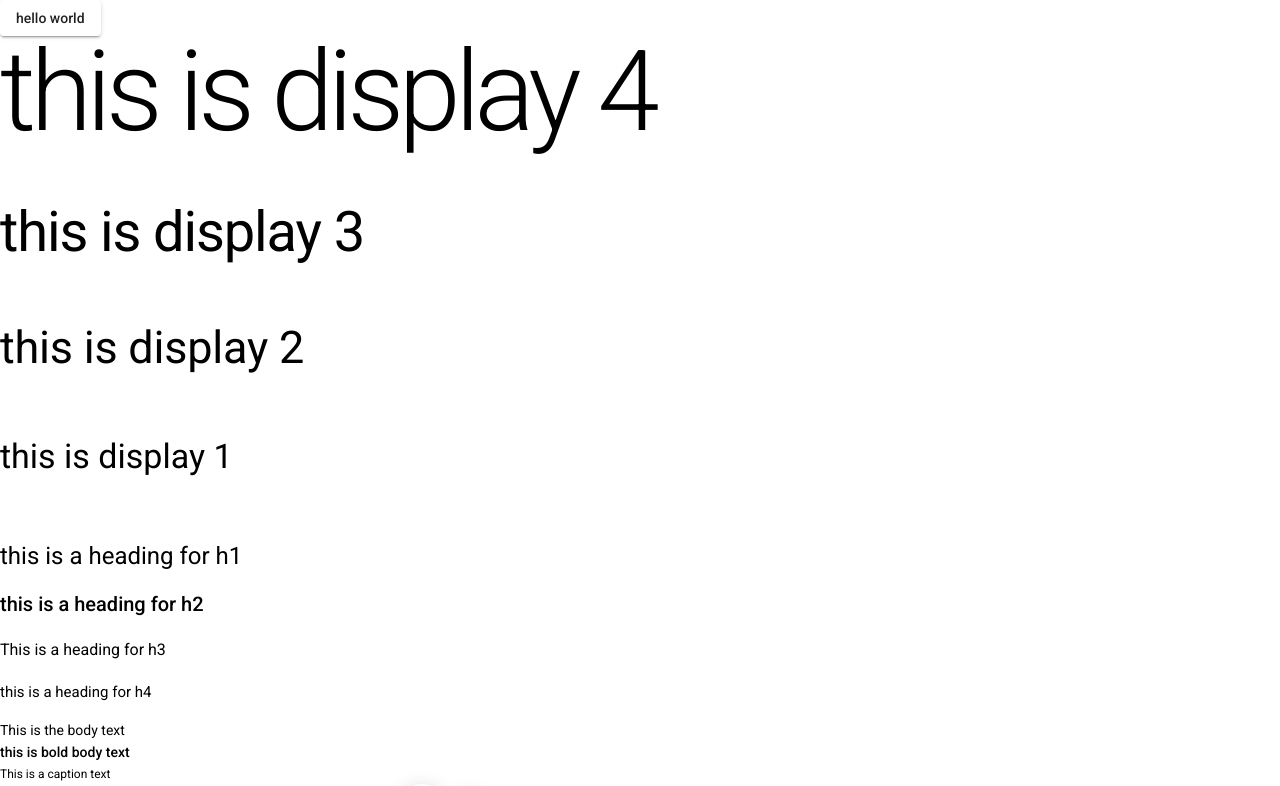
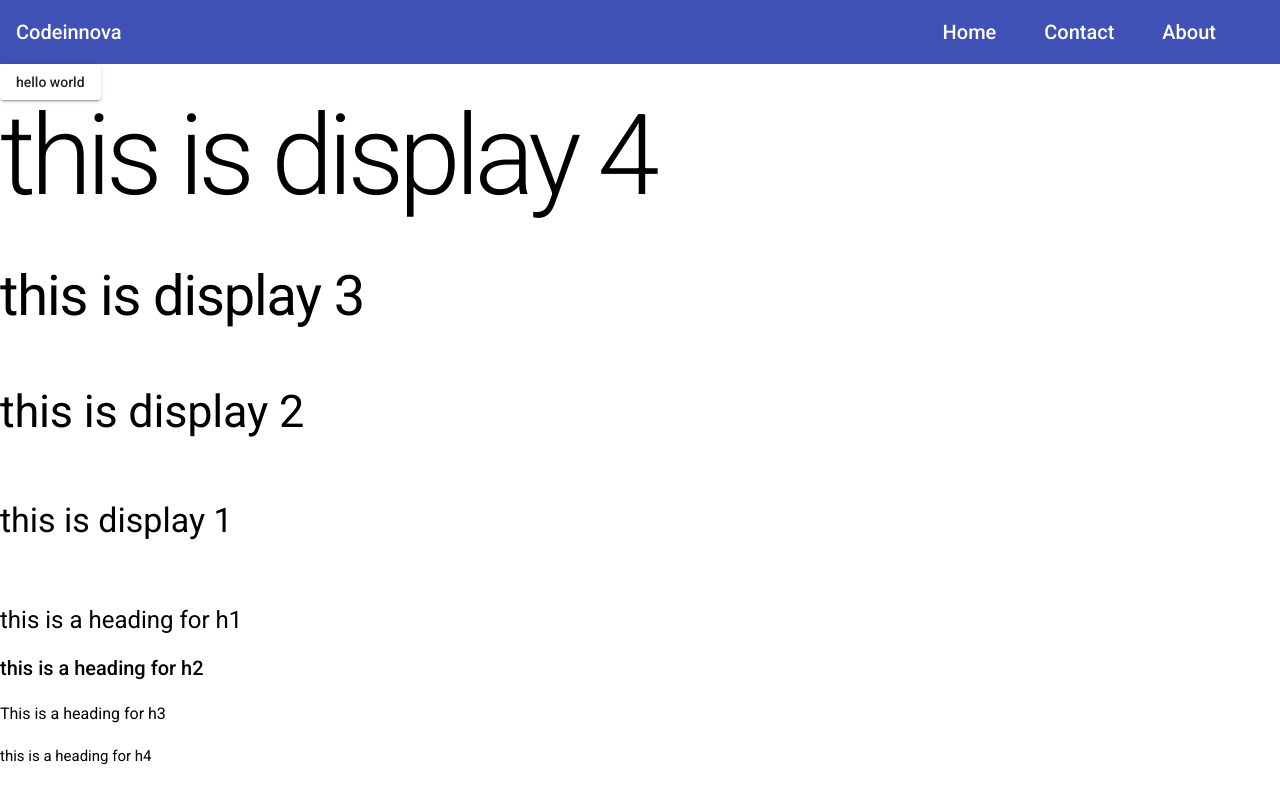
Before and after one commit to Ben-yon/angular--aterial-demo, an Angular app: page / in a window 1280 px wide. Shown: the top 786 px of the page. Built offline with nearby package versions, Linux system fonts and the light colour scheme.

Commit message:
material toolbar

```diff
--- a/src/app/app.component.html
+++ b/src/app/app.component.html
@@ -1,3 +1,12 @@
+<mat-toolbar color="primary" class="navbar">
+  <div><span>Codeinnova</span></div>
+  <div>
+    <span>Home</span>
+    <span>Contact</span>
+    <span>About</span>
+  </div>
+</mat-toolbar>
+
 <button mat-raised-button>hello world</button>
 <!-- angular material typography -->
 <div class="mat-display-4">this is display 4</div>
--- a/src/app/app.component.scss
+++ b/src/app/app.component.scss
@@ -1,3 +1,11 @@
 .button {
   margin-right: 3rem;
 }
+
+.navbar{
+  justify-content: space-between;
+}
+
+.navbar div:nth-child(2) span{
+  margin-right: 3rem;
+}
--- a/src/app/material/material.module.ts
+++ b/src/app/material/material.module.ts
@@ -4,13 +4,15 @@ import { MatButtonToggleModule } from '@angular/material/button-toggle';
 import { MatIconModule } from '@angular/material/icon';
 import { MatBadgeModule } from '@angular/material/badge';
 import { MatProgressSpinnerModule } from '@angular/material/progress-spinner';
+import { MatToolbarModule } from '@angular/material/toolbar'
 
 const materialComponents = [
   MatButtonModule,
   MatButtonToggleModule,
   MatIconModule,
   MatBadgeModule,
-  MatProgressSpinnerModule
+  MatProgressSpinnerModule,
+  MatToolbarModule
 ];
 
 @NgModule({
```
